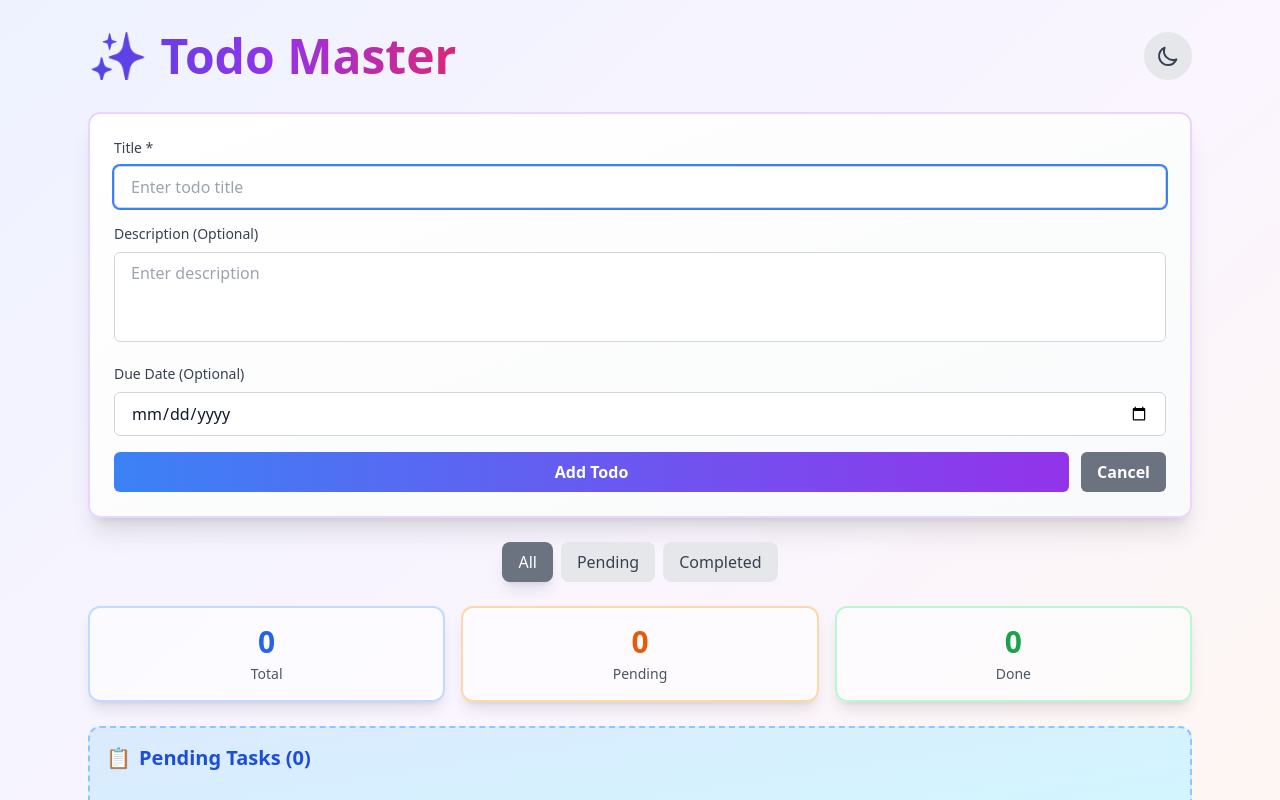
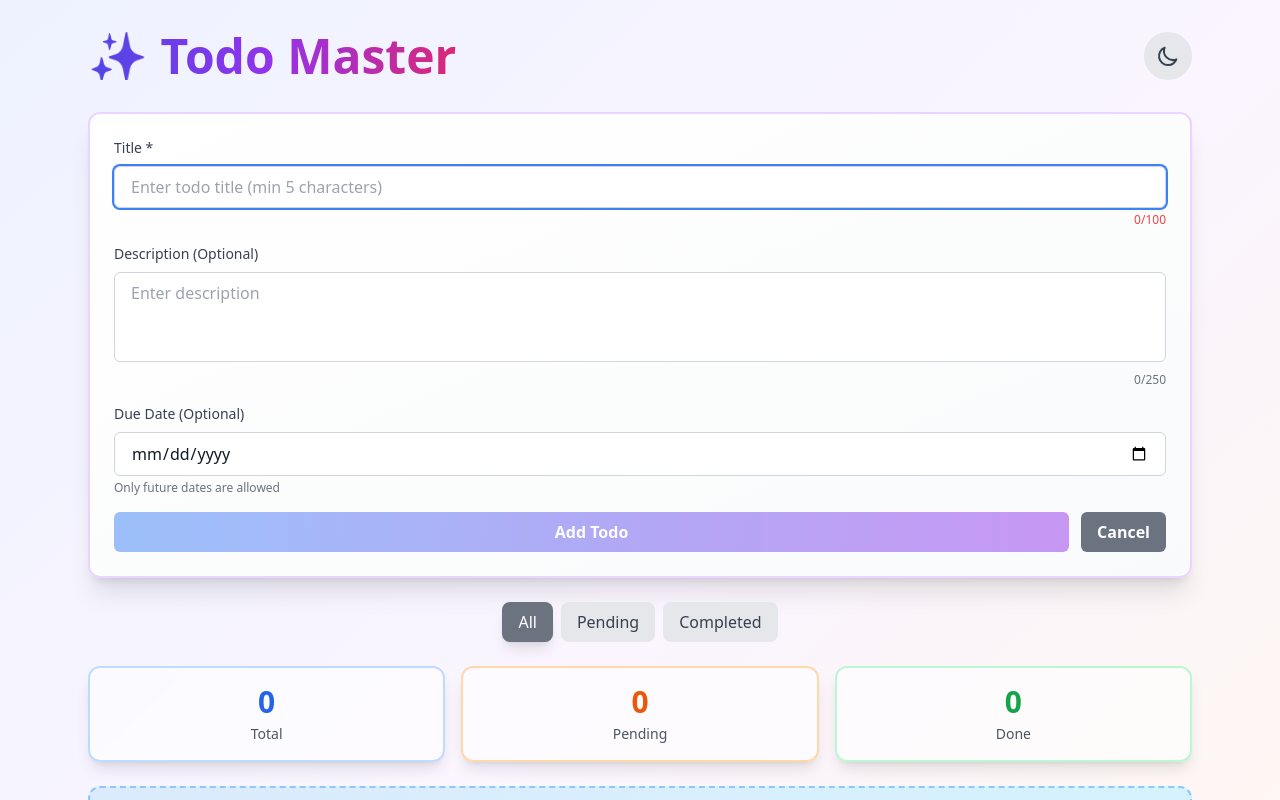
Before and after one commit to Thilina02/TODO-APP, a React (Vite) app: page / in a window 1280 px wide. Both pictures are taken after a click on the button "Add New Todo". Shown: the top 800 px of the page. Built offline with nearby package versions, Linux system fonts and the light colour scheme.

Commit message:
Added new validations to the TodoForm

```diff
--- a/src/components/TodoForm.tsx
+++ b/src/components/TodoForm.tsx
@@ -10,21 +10,83 @@ export const TodoForm = ({ onSubmit }: TodoFormProps) => {
   const [description, setDescription] = useState('');
   const [dueDate, setDueDate] = useState('');
   const [showForm, setShowForm] = useState(false);
+  const [errors, setErrors] = useState({
+    title: '',
+    description: '',
+  });
+
+  const getTodayDate = () => {
+    const today = new Date();
+    return today.toISOString().split('T')[0];
+  };
+
+  const validateTitle = (value: string): string => {
+    const trimmedValue = value.trim();
+    if (trimmedValue.length === 0) {
+      return 'Title is required';
+    }
+    if (trimmedValue.length < 5) {
+      return 'Title must be at least 5 characters';
+    }
+    if (trimmedValue.length > 100) {
+      return 'Title must not exceed 100 characters';
+    }
+    return '';
+  };
+
+  const validateDescription = (value: string): string => {
+    if (value.trim().length > 250) {
+      return 'Description must not exceed 250 characters';
+    }
+    return '';
+  };
+
+  const handleTitleChange = (e: React.ChangeEvent<HTMLInputElement>) => {
+    const value = e.target.value;
+    setTitle(value);
+    setErrors(prev => ({ ...prev, title: validateTitle(value) }));
+  };
+
+  const handleDescriptionChange = (e: React.ChangeEvent<HTMLTextAreaElement>) => {
+    const value = e.target.value;
+    setDescription(value);
+    setErrors(prev => ({ ...prev, description: validateDescription(value) }));
+  };
 
   const handleSubmit = (e: React.FormEvent) => {
     e.preventDefault();
-    if (title.trim()) {
+
+    const titleError = validateTitle(title);
+    const descriptionError = validateDescription(description);
+
+    if (titleError || descriptionError) {
+      setErrors({
+        title: titleError,
+        description: descriptionError,
+      });
+      return;
+    }
+
     onSubmit({
       title: title.trim(),
       description: description.trim() || undefined,
       dueDate: dueDate || undefined,
       completed: false,
     });
+
     setTitle('');
     setDescription('');
     setDueDate('');
+    setErrors({ title: '', description: '' });
     setShowForm(false);
-    }
+  };
+
+  const handleCancel = () => {
+    setShowForm(false);
+    setTitle('');
+    setDescription('');
+    setDueDate('');
+    setErrors({ title: '', description: '' });
   };
 
   if (!showForm) {
@@ -54,12 +116,30 @@ export const TodoForm = ({ onSubmit }: TodoFormProps) => {
           type="text"
           id="title"
           value={title}
-          onChange={(e) => setTitle(e.target.value)}
-          className="w-full px-4 py-2 border border-gray-300 dark:border-gray-600 rounded-md bg-white dark:bg-gray-700 text-gray-900 dark:text-white focus:outline-none focus:ring-2 focus:ring-blue-500"
-          placeholder="Enter todo title"
-          required
+          onChange={handleTitleChange}
+          maxLength={100}
+          className={`w-full px-4 py-2 border rounded-md bg-white dark:bg-gray-700 text-gray-900 dark:text-white focus:outline-none focus:ring-2 transition-all ${
+            errors.title
+              ? 'border-red-500 dark:border-red-500 focus:ring-red-500'
+              : 'border-gray-300 dark:border-gray-600 focus:ring-blue-500'
+          }`}
+          placeholder="Enter todo title (min 5 characters)"
           autoFocus
         />
+        <div className="flex justify-between items-center mt-1">
+          <div>
+            {errors.title && (
+              <p className="text-red-500 dark:text-red-400 text-xs font-medium">{errors.title}</p>
+            )}
+          </div>
+          <p className={`text-xs ${
+            title.trim().length < 5 || title.trim().length > 100
+              ? 'text-red-500 dark:text-red-400 font-medium'
+              : 'text-gray-500 dark:text-gray-400'
+          }`}>
+            {title.trim().length}/100
+          </p>
+        </div>
       </div>
 
       <div className="mb-4">
@@ -69,11 +149,30 @@ export const TodoForm = ({ onSubmit }: TodoFormProps) => {
         <textarea
           id="description"
           value={description}
-          onChange={(e) => setDescription(e.target.value)}
-          className="w-full px-4 py-2 border border-gray-300 dark:border-gray-600 rounded-md bg-white dark:bg-gray-700 text-gray-900 dark:text-white focus:outline-none focus:ring-2 focus:ring-blue-500 resize-none"
+          onChange={handleDescriptionChange}
+          maxLength={250}
+          className={`w-full px-4 py-2 border rounded-md bg-white dark:bg-gray-700 text-gray-900 dark:text-white focus:outline-none focus:ring-2 resize-none transition-all ${
+            errors.description
+              ? 'border-red-500 dark:border-red-500 focus:ring-red-500'
+              : 'border-gray-300 dark:border-gray-600 focus:ring-blue-500'
+          }`}
           placeholder="Enter description"
           rows={3}
         />
+        <div className="flex justify-between items-center mt-1">
+          <div>
+            {errors.description && (
+              <p className="text-red-500 dark:text-red-400 text-xs font-medium">{errors.description}</p>
+            )}
+          </div>
+          <p className={`text-xs ${
+            description.trim().length > 250
+              ? 'text-red-500 dark:text-red-400 font-medium'
+              : 'text-gray-500 dark:text-gray-400'
+          }`}>
+            {description.trim().length}/250
+          </p>
+        </div>
       </div>
 
       <div className="mb-4">
@@ -85,25 +184,25 @@ export const TodoForm = ({ onSubmit }: TodoFormProps) => {
           id="dueDate"
           value={dueDate}
           onChange={(e) => setDueDate(e.target.value)}
+          min={getTodayDate()}
           className="w-full px-4 py-2 border border-gray-300 dark:border-gray-600 rounded-md bg-white dark:bg-gray-700 text-gray-900 dark:text-white focus:outline-none focus:ring-2 focus:ring-blue-500"
         />
+        <p className="text-xs text-gray-500 dark:text-gray-400 mt-1">
+          Only future dates are allowed
+        </p>
       </div>
 
       <div className="flex gap-3">
         <button
           type="submit"
-          className="flex-1 px-4 py-2 bg-gradient-to-r from-blue-500 to-purple-600 hover:from-blue-600 hover:to-purple-700 text-white font-semibold rounded-md transition-all duration-200 transform hover:scale-105"
+          disabled={!!errors.title || !!errors.description || title.trim().length < 5}
+          className="flex-1 px-4 py-2 bg-gradient-to-r from-blue-500 to-purple-600 hover:from-blue-600 hover:to-purple-700 text-white font-semibold rounded-md transition-all duration-200 transform hover:scale-105 disabled:opacity-50 disabled:cursor-not-allowed disabled:transform-none disabled:hover:from-blue-500 disabled:hover:to-purple-600"
         >
           Add Todo
         </button>
         <button
           type="button"
-          onClick={() => {
-            setShowForm(false);
-            setTitle('');
-            setDescription('');
-            setDueDate('');
-          }}
+          onClick={handleCancel}
           className="px-4 py-2 bg-gray-500 hover:bg-gray-600 text-white font-semibold rounded-md transition-colors duration-200"
         >
           Cancel
```
Lines whose indentation alone changed are shown as unchanged.
